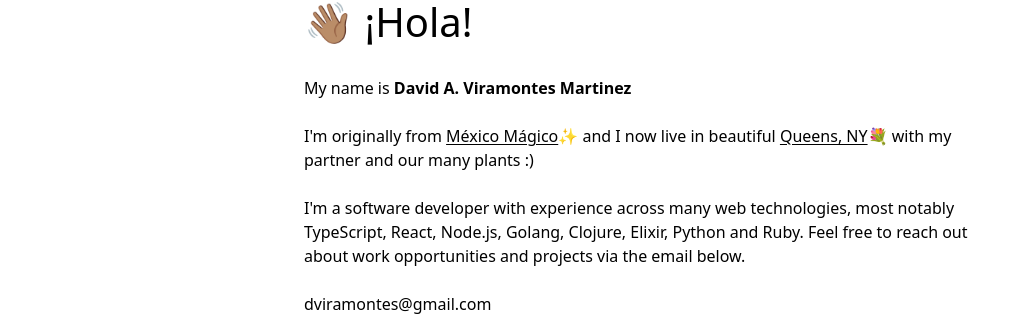
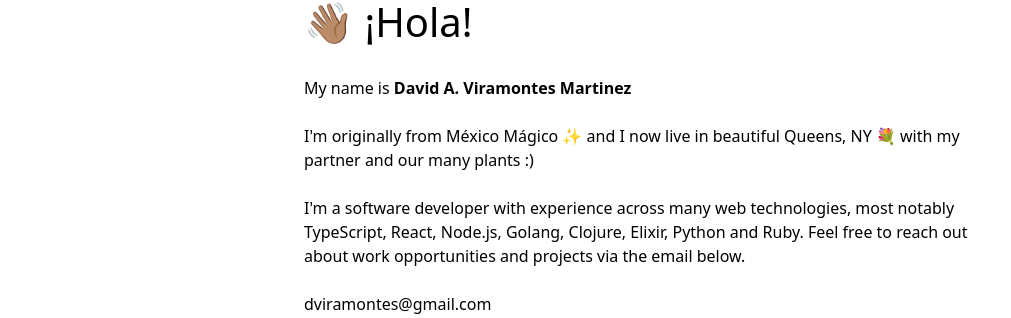
Before and after one commit to dviramontes/dotcom, a Next.js app: page /about in a window 1280 px wide. Shown: the part 308-626 px from the top of the page, without its empty margins (0-1011 px from the left). Built offline with nearby package versions, Linux system fonts and the light colour scheme.

Commit message:
update: about page

```diff
--- a/pages/about.tsx
+++ b/pages/about.tsx
@@ -23,22 +23,8 @@ function About() {
                 My name is <b>David A. Viramontes Martinez</b>
                 <br />
                 <br /> I'm originally from{' '}
-                <a
-                  className="underline underline-offset-2"
-                  target="_blank"
-                  href="https://twitter.com/EnMexicoMagico?ref_src=twsrc%5Egoogle%7Ctwcamp%5Eserp%7Ctwgr%5Eauthor"
-                >
-                  México Mágico
-                </a>
-                ✨{'  '} and I now live in beautiful {'  '}
-                <a
-                  className="underline underline-offset-2"
-                  target="_blank"
-                  href="https://twitter.com/hashtag/astoria?lang=en"
-                >
-                  Queens, NY
-                </a>
-                💐 with my partner and our many plants :)
+                  México Mágico ✨{'  '} and I now live in beautiful {'  '}
+                  Queens, NY 💐 with my partner and our many plants :)
                 <br />
                 <br />
                 I'm a software developer with experience across many web
```
